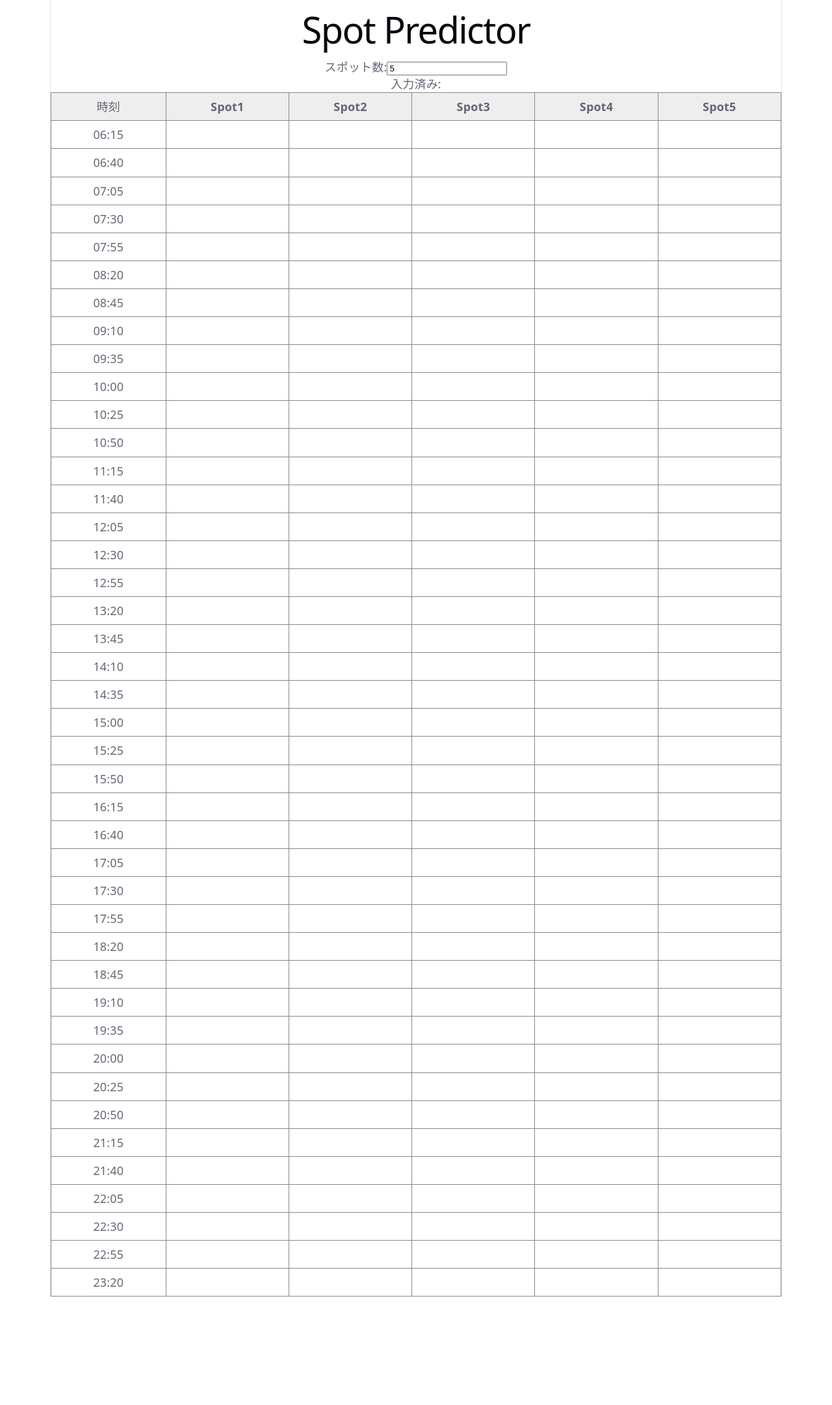
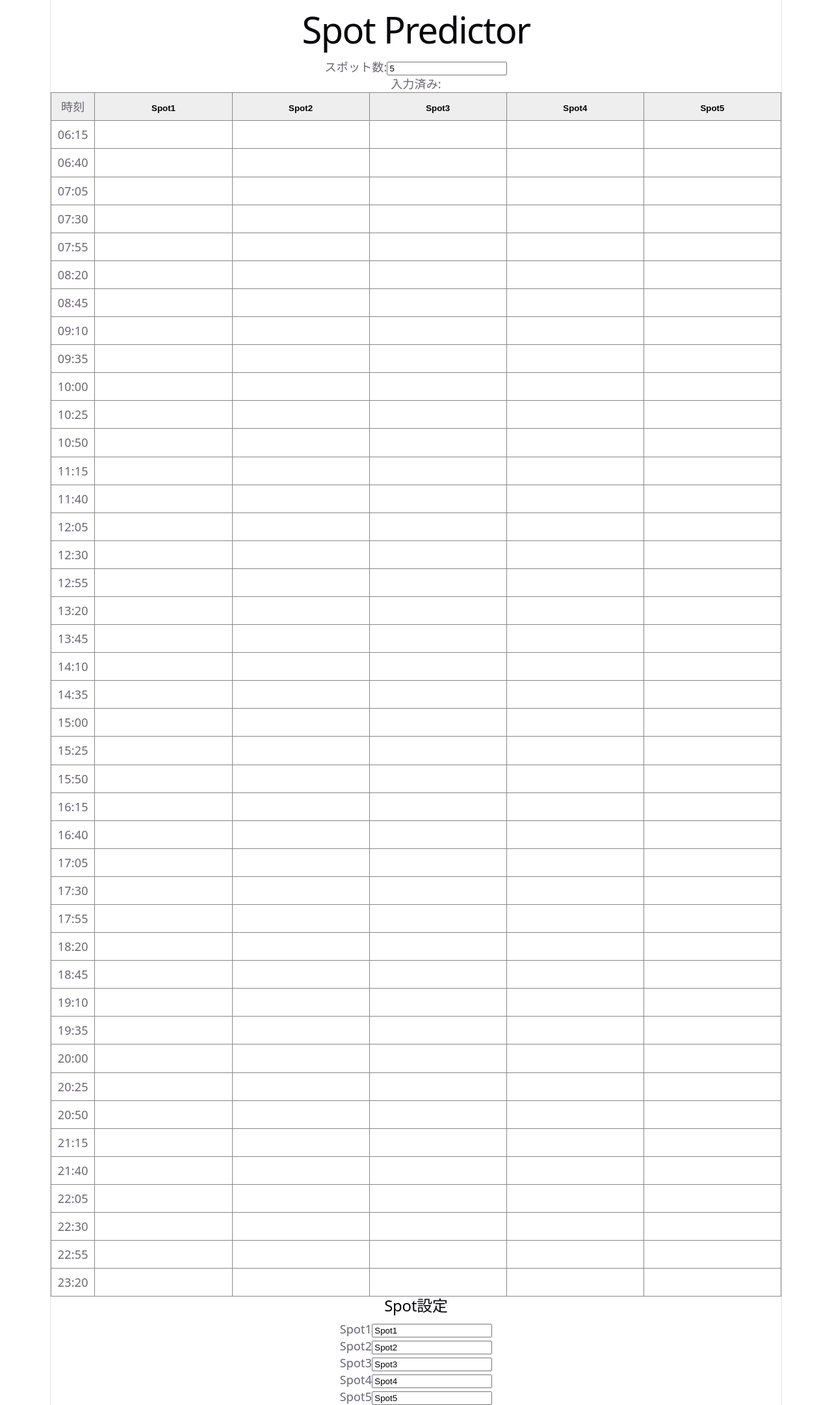
Before and after one commit to takamatsu-yuki/spot-predictor, a React (Vite) app: page / in a window 1280 px wide. Shown: the whole page at 65% size. Before the commit the page ends 1996 px from the top, so only its background shows below. Built offline with nearby package versions, Linux system fonts and the light colour scheme.

Commit message:
✨ 列名を変更できるように

```diff
--- a/src/App.tsx
+++ b/src/App.tsx
@@ -37,6 +37,7 @@ import { saveData, loadData } from "./utils/storage";
 
 import type { InputData } from "./types";
 import { resizeSpotNames } from "./utils/spotNames";
+import SpotSetting from "./components/SpotSetting";
 
 function App() {
   // Spot総数
@@ -153,6 +154,12 @@ function App() {
     ]);
   }
 
+  function handleSpotNameChange(index: number, name: string) {
+    setSpotNames((oldNames) =>
+      oldNames.map((oldName, i) => (i === index ? name : oldName)),
+    );
+  }
+
   return (
     <>
       <h1>Spot Predictor</h1>
@@ -191,7 +198,13 @@ function App() {
         rows={table}
         spotCount={spotCount}
         spotNames={spotNames}
+        onSpotNameChange={handleSpotNameChange}
         onCellClick={handleCellClick}
+      />
+
+      <SpotSetting
+        spotNames={spotNames}
+        onSpotNameChange={handleSpotNameChange}
       />
     </>
   );
--- a/src/components/ScheduleTable.css
+++ b/src/components/ScheduleTable.css
@@ -5,45 +5,49 @@
  * 計算ロジックには影響しない。
  */
 
-
 .schedule-table {
   border-collapse: collapse;
   width: 100%;
 }
-
 
 /*
     th（ヘッダー）とtd（セル）の共通設定
   */
 .schedule-table th,
 .schedule-table td {
-
   border: 1px solid #888;
 
   padding: 8px;
 
   text-align: center;
-
 }
-
 
 /*
     ヘッダー行
   */
 .schedule-table th {
-
   background-color: #eee;
-
 }
-
 
 /*
     アクティブセル
   */
 .active-cell {
-
   background-color: #90ee90;
 
   font-weight: bold;
+}
 
+.schedule-table th input {
+  width: 100%;
+  box-sizing: border-box;
+  text-align: center;
+  border: none;
+  background: transparent;
+  font-weight: bold;
 }
+
+.schedule-table th input:focus {
+  outline: 1px solid #4a90e2;
+  background: white;
+}
--- a/src/components/ScheduleTable.tsx
+++ b/src/components/ScheduleTable.tsx
@@ -58,6 +58,7 @@ type Props = {
    * 親(App.tsx)へ通知する関数
    */
   onCellClick: (time: string, spotIndex: number) => void;
+  onSpotNameChange: (index: number, name: string) => void;
 };
 
 /**
@@ -71,6 +72,7 @@ export default function ScheduleTable({
   spotCount,
   spotNames,
   onCellClick,
+  onSpotNameChange,
 }: Props) {
   return (
     <table className="schedule-table">
@@ -104,7 +106,18 @@ export default function ScheduleTable({
             に近い。
           */}
           {Array.from({ length: spotCount }).map((_, i) => (
-            <th key={i}>{spotNames[i]}</th>
+            <th key={i}>
+              <input
+                type="text"
+                value={spotNames[i]}
+                onChange={(e) => onSpotNameChange(i, e.target.value)}
+                onKeyDown={(e) => {
+                  if (e.key === "Enter") {
+                    e.currentTarget.blur();
+                  }
+                }}
+              />
+            </th>
           ))}
         </tr>
       </thead>
--- a/src/components/SpotSetting.tsx
+++ b/src/components/SpotSetting.tsx
@@ -0,0 +1,43 @@
+/**
+ * SpotSetting.tsx
+ *
+ * Spot表示名を編集するコンポーネント。
+ *
+ * このコンポーネントは表示と入力だけを担当する。
+ * Spot名の状態管理はApp.tsxが行う。
+ */
+
+type Props = {
+  /**
+   * Spot表示名一覧
+   */
+  spotNames: string[];
+
+  /**
+   * Spot名変更通知
+   *
+   * @param index Spot番号(0始まり)
+   * @param name 新しいSpot名
+   */
+  onSpotNameChange: (index: number, name: string) => void;
+};
+
+export default function SpotSetting({ spotNames, onSpotNameChange }: Props) {
+  return (
+    <div>
+      <h2>Spot設定</h2>
+
+      {spotNames.map((name, index) => (
+        <div key={index}>
+          <label>Spot{index + 1}</label>
+
+          <input
+            type="text"
+            value={name}
+            onChange={(e) => onSpotNameChange(index, e.target.value)}
+          />
+        </div>
+      ))}
+    </div>
+  );
+}
```
Lines whose indentation alone changed are shown as unchanged.
